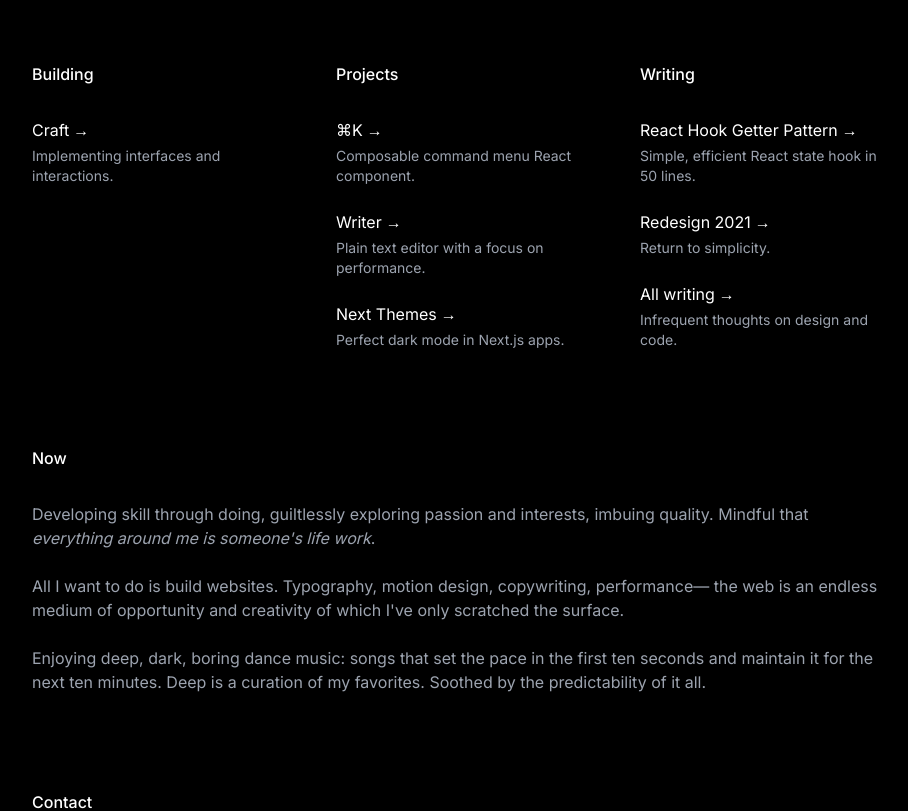
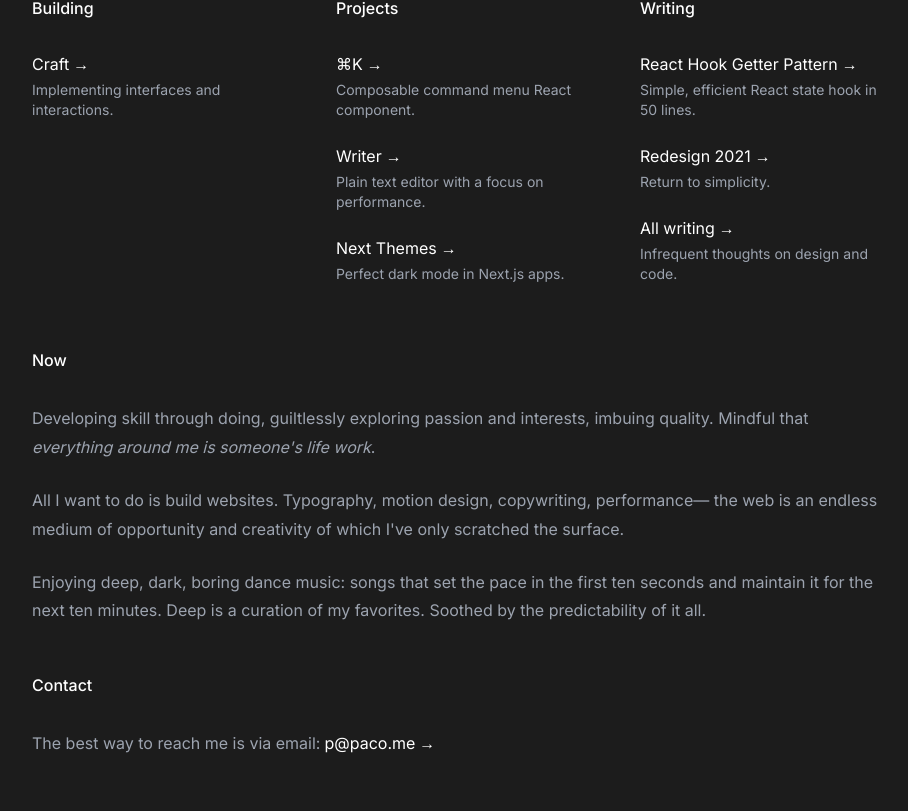
Before and after one commit to JaswanthRemiel/nextsam, a Next.js app: page / in a window 1280 px wide. Shown: the part 370-1181 px from the top of the page, without its empty margins (184-1092 px from the left). Built offline with nearby package versions, Linux system fonts and the light colour scheme.

Commit message:
modified css

```diff
--- a/app/globals.css
+++ b/app/globals.css
@@ -2,15 +2,22 @@
 @tailwind components;
 @tailwind utilities;
 
+/* ::selection styling */
 ::selection {
-  background-color: #fff;
-  color: #000;
+  background-color: #ffffff; /* Dark gray */
+  color: #1c1c1c; /* White */
 }
 
-html {
+/* Default background and text colors for the body */
+html, body {
+  background-color: #ffffff; /* Dark gray */
+  color: #ffffff; /* White */
+  font-family: 'Inter', sans-serif; /* Use the Inter font */
   min-width: 360px;
+  scroll-behavior: smooth; /* Enable smooth scrolling */
 }
 
+/* Responsive scrolling for overflow content */
 @media (max-width: 768px) {
   .overflow-x-auto {
     -webkit-overflow-scrolling: touch;
@@ -25,3 +32,24 @@ html {
     display: none;
   }
 }
+
+/* Custom link styles */
+a {
+  color: #fff;
+  text-decoration: none;
+}
+
+a:hover {
+  text-decoration: underline;
+}
+
+/* Typography and spacing refinements */
+h1, h2, h3, h4, h5, h6 {
+  font-weight: bold;
+  margin-bottom: 0.5rem;
+}
+
+p {
+  line-height: 1.8;
+  margin-bottom: 1rem;
+}
--- a/app/layout.tsx
+++ b/app/layout.tsx
@@ -6,6 +6,13 @@ const inter = Inter({ subsets: ["latin"] });
 export const metadata = {
   title: "Remiel — Portfolio",
   description: "Remiel's portfolio website built with Next.js",
+};
+
+export const viewport = {
+  themeColor: [
+    { color: "#1c1c1c", media: "(prefers-color-scheme: dark)" },
+    { color: "#ffffff", media: "(prefers-color-scheme: light)" },
+  ],
 };
 
 export default function RootLayout({
--- a/app/page.tsx
+++ b/app/page.tsx
@@ -7,8 +7,8 @@ import { Navbar } from "@/components/navBar";
 
 export default function Page() {
   return (
-    <div className="flex flex-col min-h-screen">
-      <main className="flex-grow max-w-4xl mx-auto px-4 sm:px-6 py-16 space-y-24 w-full">
+    <div className="flex flex-col min-h-screen bg-[#1c1c1c] text-white">
+      <main className="flex-grow max-w-4xl mx-auto px-4 sm:px-6 py-16 space-y-12 w-full">
         <Navbar />
         <Header />
         <Sections />
--- a/components/contact.tsx
+++ b/components/contact.tsx
@@ -13,16 +13,19 @@ export function Contact() {
     >
       <h2 className="font-medium">Contact</h2>
       <div className="space-y-6">
-        <p className="text-gray-400">The best way to reach me is via email:</p>
+        <p className="text-gray-400">
+          The best way to reach me is via email:
           <Link
             href="mailto:p@paco.me"
             className="group inline-flex items-center space-x-1 text-white hover:text-gray-300 transition-colors"
           >
+            <br></br>
             <span>p@paco.me</span>
             <motion.span className="inline-block" whileHover={{ x: 2 }}>
               →
             </motion.span>
           </Link>
+        </p>
       </div>
     </motion.section>
   );
--- a/components/header.tsx
+++ b/components/header.tsx
@@ -10,7 +10,7 @@ export function Header() {
       animate={{ opacity: 1, y: 0 }}
       transition={{ duration: 0.5 }}
     >
-      <h1 className="text-2xl font-medium">Paco Coursey</h1>
+      <h1 className="text-2xl font-medium">Jaswanth Remiel</h1>
       <p className="text-gray-400">
         <span className="italic">Crafting interfaces.</span> Building polished
         software and web experiences. Experimenting with magical details in user
```
Lines whose indentation alone changed are shown as unchanged.
